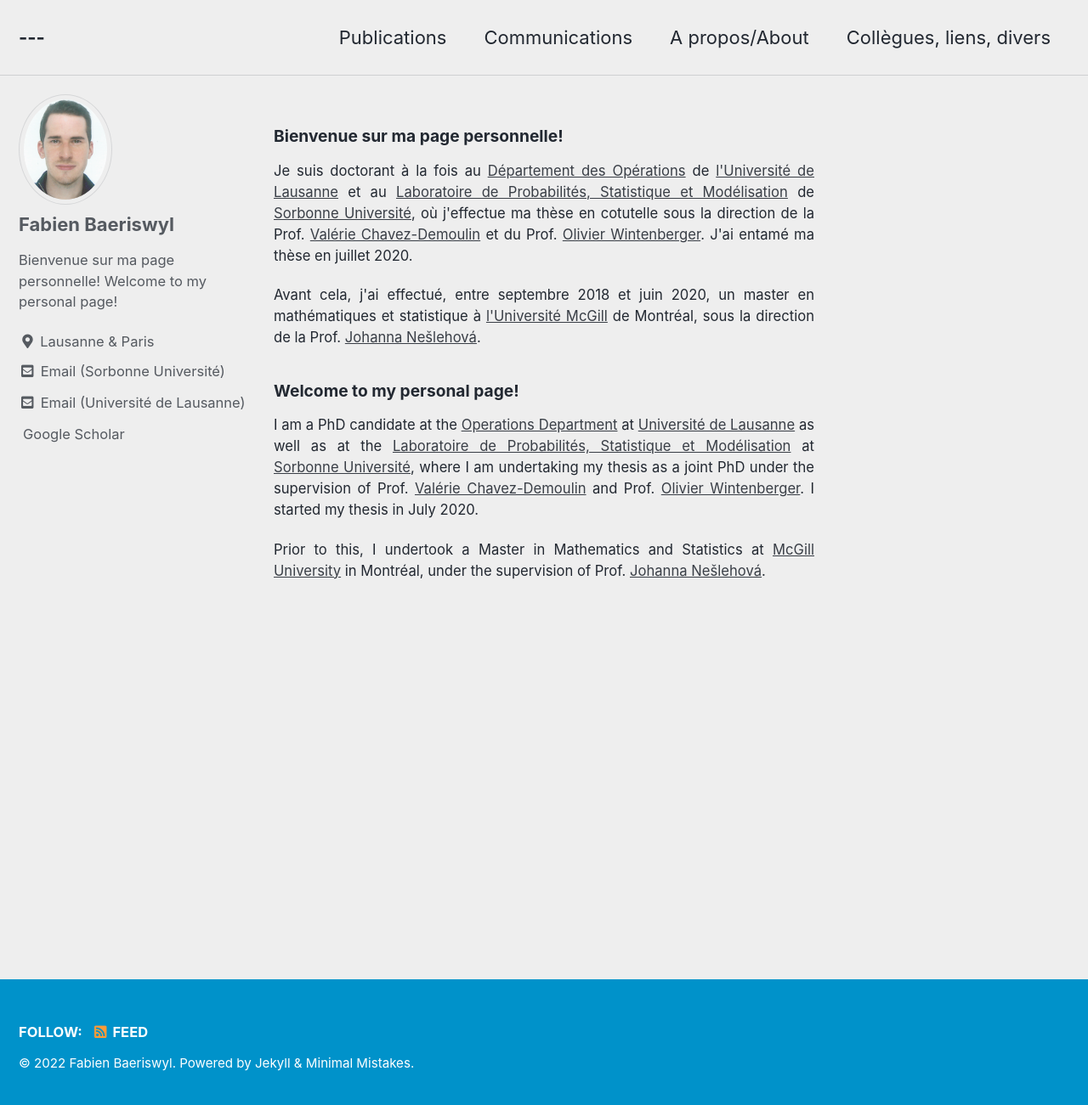
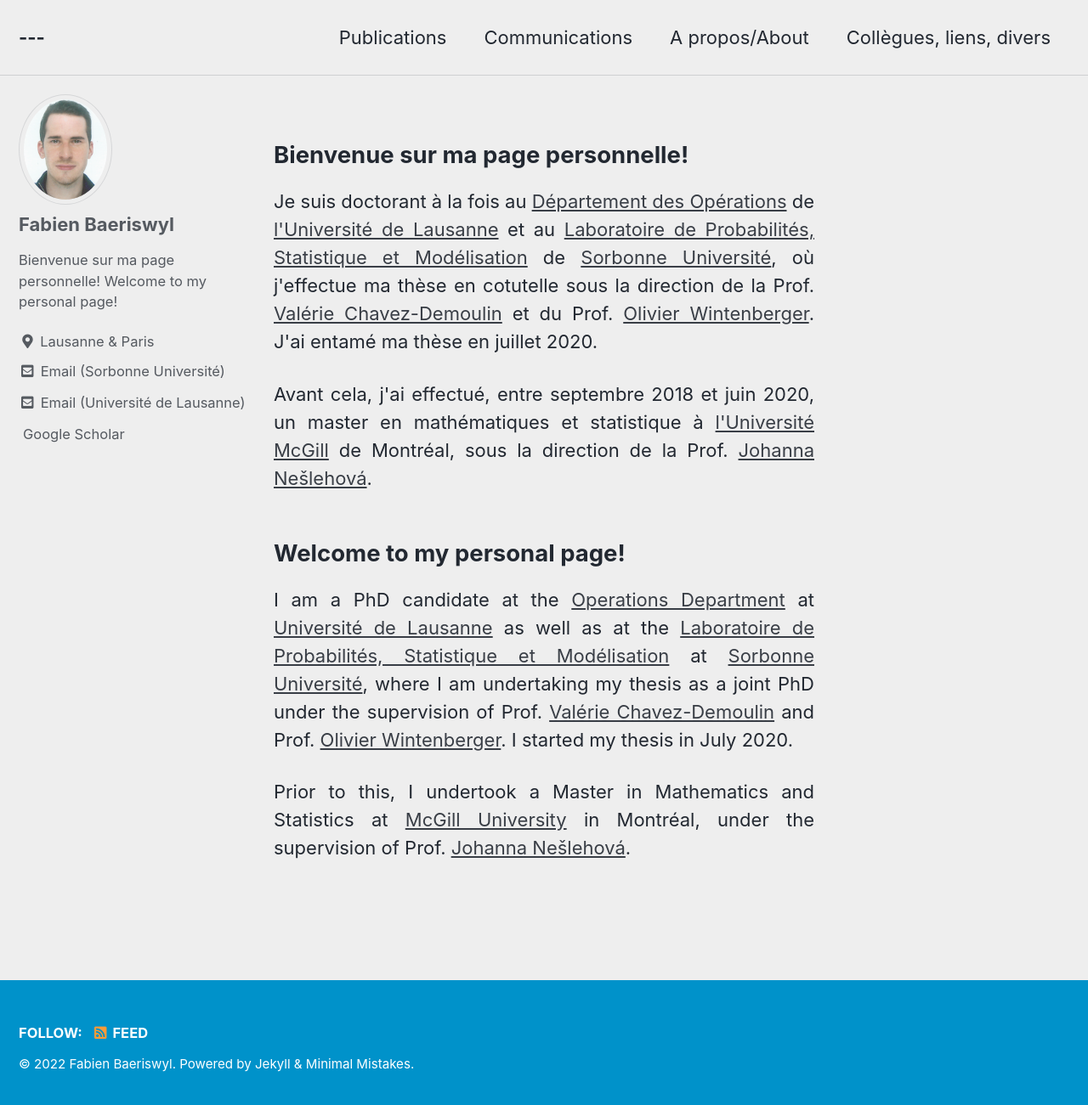
Before and after one commit to hplaninic/hrvoje.planinic.github.io, a Jekyll site: the page built from index.html, in a window 1280 px wide and 1308 px high. Shown: the top 1301 px of the window at 85% size. Built offline with Jekyll 4.4.1, drawn with Linux system fonts in a browser that asks for light colours; cached includes are drawn as plain includes; the list of posts is cut into pages by our own code; a style sheet for code colours, icons or effects is not loaded.

Commit message:
new size

```diff
--- a/index.html
+++ b/index.html
@@ -2,14 +2,14 @@
 layout: home
 author_profile: true
 ---
-<h2 style="font-size:1.5vw">Bienvenue sur ma page personnelle!</h2>
+<h2>Bienvenue sur ma page personnelle!</h2>
 
-<p align="justify" style="font-size:1.3vw"> Je suis doctorant à la fois au <a href="https://www.unil.ch/do/fr/home.html">Département des Opérations</a> de <a href="https://www.unil.ch">l'Université de Lausanne</a> et au </a>  <a href="https://www.lpsm.paris">Laboratoire de Probabilités, Statistique et Modélisation</a> de <a href="https://www.sorbonne-universite.fr"> Sorbonne Université</a>, où j'effectue ma thèse en cotutelle sous la direction de la Prof. <a href="https://hecnet.unil.ch/hec/recherche/fiche?pnom=vchavez&dyn_lang=fr">Valérie Chavez-Demoulin</a> et du Prof. <a href="http://wintenberger.fr">Olivier Wintenberger</a>. J'ai entamé ma thèse en juillet 2020. </p>
+<p align="justify"> Je suis doctorant à la fois au <a href="https://www.unil.ch/do/fr/home.html">Département des Opérations</a> de <a href="https://www.unil.ch">l'Université de Lausanne</a> et au <a href="https://www.lpsm.paris">Laboratoire de Probabilités, Statistique et Modélisation</a> de <a href="https://www.sorbonne-universite.fr"> Sorbonne Université</a>, où j'effectue ma thèse en cotutelle sous la direction de la Prof. <a href="https://hecnet.unil.ch/hec/recherche/fiche?pnom=vchavez&dyn_lang=fr">Valérie Chavez-Demoulin</a> et du Prof. <a href="http://wintenberger.fr">Olivier Wintenberger</a>. J'ai entamé ma thèse en juillet 2020. </p>
 
-<p align="justify" style="font-size:1.3vw">Avant cela, j'ai effectué, entre septembre 2018 et juin 2020, un master en mathématiques et statistique à <a href="https://www.mcgill.ca/mathstat/">l'Université McGill</a> de Montréal, sous la direction de la Prof. <a href="https://www.math.mcgill.ca/neslehova/">Johanna Nešlehová</a>. </p>
+<p align="justify">Avant cela, j'ai effectué, entre septembre 2018 et juin 2020, un master en mathématiques et statistique à <a href="https://www.mcgill.ca/mathstat/">l'Université McGill</a> de Montréal, sous la direction de la Prof. <a href="https://www.math.mcgill.ca/neslehova/">Johanna Nešlehová</a>. </p>
 
-<h2 style="font-size:1.5vw"> Welcome to my personal page! </h2>
+<h2> Welcome to my personal page! </h2>
 
-<p align="justify" style="font-size:1.3vw"> I am a PhD candidate at the <a href="https://www.unil.ch/do/fr/home.html">Operations Department</a> at <a href="https://www.unil.ch">Université de Lausanne</a> as well as at the </a>  <a href="https://www.lpsm.paris">Laboratoire de Probabilités, Statistique et Modélisation</a> at <a href="https://www.sorbonne-universite.fr">Sorbonne Université</a>, where I am undertaking my thesis as a joint PhD under the supervision of Prof. <a href="https://hecnet.unil.ch/hec/recherche/fiche?pnom=vchavez&dyn_lang=fr"> Valérie Chavez-Demoulin</a> and Prof. <a href="http://wintenberger.fr">Olivier Wintenberger</a>. I started my thesis in July 2020. </p>
+<p align="justify" > I am a PhD candidate at the <a href="https://www.unil.ch/do/fr/home.html">Operations Department</a> at <a href="https://www.unil.ch">Université de Lausanne</a> as well as at the </a>  <a href="https://www.lpsm.paris">Laboratoire de Probabilités, Statistique et Modélisation</a> at <a href="https://www.sorbonne-universite.fr">Sorbonne Université</a>, where I am undertaking my thesis as a joint PhD under the supervision of Prof. <a href="https://hecnet.unil.ch/hec/recherche/fiche?pnom=vchavez&dyn_lang=fr"> Valérie Chavez-Demoulin</a> and Prof. <a href="http://wintenberger.fr">Olivier Wintenberger</a>. I started my thesis in July 2020. </p>
 
-<p align="justify" style="font-size:1.3vw"> Prior to this, I undertook a Master in Mathematics and Statistics at <a href="https://www.mcgill.ca/mathstat/">McGill University</a> in Montréal, under the supervision of Prof. <a href="https://www.math.mcgill.ca/neslehova/">Johanna Nešlehová</a>. </p>
+<p align="justify"> Prior to this, I undertook a Master in Mathematics and Statistics at <a href="https://www.mcgill.ca/mathstat/">McGill University</a> in Montréal, under the supervision of Prof. <a href="https://www.math.mcgill.ca/neslehova/">Johanna Nešlehová</a>. </p>
```
